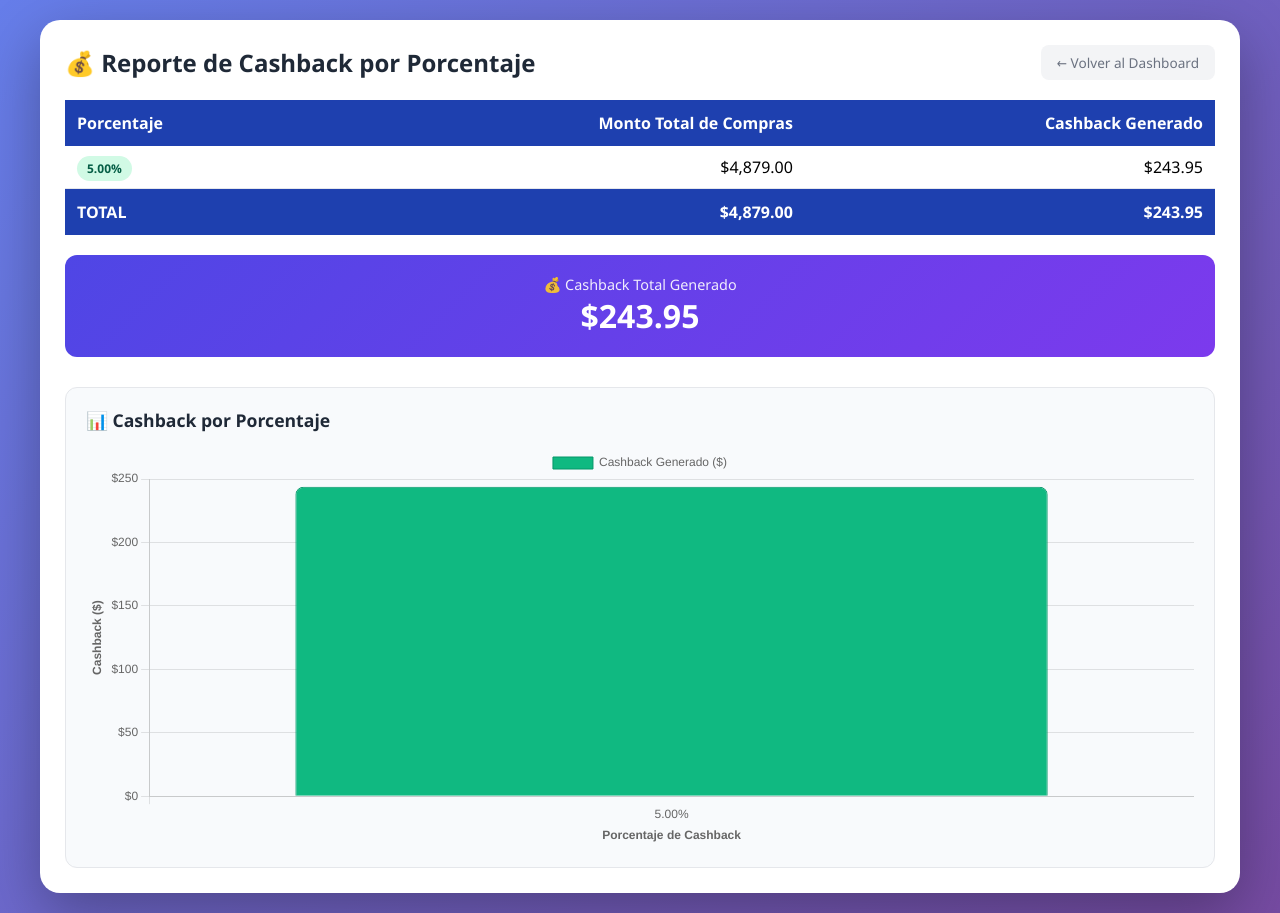
After one commit to gbad1973/control-tarjetas, a Django app: page /reporte/cashback/ in a window 1280 px wide. The commit adds this page. Run offline with Django 5.2, Linux system fonts and the light colour scheme; a user stored in the database is signed in; data comes from the database, SQL or seed files in the repository.

Commit message:
Reporte de Cashback simplificado y ordenado por porcentaje

```diff
--- a/controltarjetas/urls.py
+++ b/controltarjetas/urls.py
@@ -4,6 +4,7 @@ from django.urls import path
 from tarjetas_app import views
 from tarjetas_app.views_api import api_personas_tarjeta
 from tarjetas_app.views import exportar_excel_movimientos
+from tarjetas_app.views import reporte_cashback
 
 
 urlpatterns = [
@@ -53,6 +54,7 @@ urlpatterns = [
     path('reportes/cashback/', views.reporte_cashback_general, name='reporte_cashback_general'),
     path('reportes/deudas/', views.reporte_deudas, name='reporte_deudas'),
     path('tarjeta/<int:tarjeta_id>/movimientos/', views.movimientos_tarjeta, name='movimientos_tarjeta'),
+    path('reporte/cashback/', reporte_cashback, name='reporte_cashback'),
 
 
     # ESTO ES PARA EXPORTAR A EXCEL
--- a/tarjetas_app/models.py
+++ b/tarjetas_app/models.py
@@ -185,11 +185,23 @@ class Movimiento(models.Model):
         return 0
 
     # ===== MÉTODO SAVE CORREGIDO - ELIMINADA LA CREACIÓN AUTOMÁTICA =====
+    #def save(self, *args, **kwargs):
+    #    """Guarda el movimiento sin crear mensualidades automáticas"""
+    #    super().save(*args, **kwargs)
+
+        # Actualizar saldo de la tarjeta después de guardar
+    #    if hasattr(self, 'tarjeta') and self.tarjeta:
+    #        self.tarjeta.actualizar_saldo()
+
+
     def save(self, *args, **kwargs):
-        """Guarda el movimiento sin crear mensualidades automáticas"""
+        # Calcular cashback SOLO para compras NORMALES (NO a meses)
+        if self.tipo == 'COMPRA' and self.establecimiento and not self.es_a_meses:
+            self.monto_cashback = self.calcular_cashback()
+        elif self.tipo == 'COMPRA' and self.es_a_meses:
+            self.monto_cashback = 0  # ← Las compras a meses NO generan cashback
         super().save(*args, **kwargs)
 
-        # Actualizar saldo de la tarjeta después de guardar
         if hasattr(self, 'tarjeta') and self.tarjeta:
             self.tarjeta.actualizar_saldo()
 
--- a/tarjetas_app/templates/tarjetas_app/dashboard.html
+++ b/tarjetas_app/templates/tarjetas_app/dashboard.html
@@ -124,6 +124,10 @@
                     <a href="{% url 'nuevo_movimiento' %}" class="sidebar-action">
                         <span class="sidebar-icon">💰</span>
                         <span>Nuevo Movimiento</span>
+                    </a>
+                    <a href="{% url 'reporte_cashback' %}" class="sidebar-action">
+                        <span class="sidebar-icon">📊</span>
+                        <span>Reporte Cashback</span>
                     </a>
                 </div>
 
--- /dev/null
+++ b/tarjetas_app/templates/tarjetas_app/reporte_cashback.html
@@ -0,0 +1,199 @@
+
+<!DOCTYPE html>
+<html lang="es">
+<head>
+    <meta charset="UTF-8">
+    <meta name="viewport" content="width=device-width, initial-scale=1.0">
+    <title>Reporte de Cashback - Control de Tarjetas</title>
+    {% load humanize %}
+    <script src="https://cdn.jsdelivr.net/npm/chart.js"></script>
+    <style>
+        * { margin: 0; padding: 0; box-sizing: border-box; font-family: 'Segoe UI', Tahoma, Geneva, Verdana, sans-serif; }
+        body { background: linear-gradient(135deg, #667eea 0%, #764ba2 100%); min-height: 100vh; padding: 20px; }
+        .container { max-width: 1200px; margin: 0 auto; background: white; border-radius: 20px; box-shadow: 0 20px 60px rgba(0,0,0,0.3); padding: 25px; }
+        .header { display: flex; justify-content: space-between; align-items: center; margin-bottom: 20px; flex-wrap: wrap; gap: 10px; }
+        .header h1 { color: #1f2937; font-size: 1.5rem; font-weight: 600; }
+        .btn { padding: 8px 16px; border: none; border-radius: 8px; font-weight: 500; font-size: 0.85rem; cursor: pointer; text-decoration: none; display: inline-flex; align-items: center; gap: 6px; transition: all 0.2s ease; }
+        .btn-primary { background: linear-gradient(to right, #4f46e5, #7c3aed); color: white; }
+        .btn-secondary { background: #f3f4f6; color: #6b7280; }
+
+        /* Tabla */
+        table { width: 100%; border-collapse: collapse; margin-top: 20px; }
+        th { background: #1e40af; color: white; padding: 12px; text-align: left; }
+        td { padding: 10px 12px; border-bottom: 1px solid #e5e7eb; }
+        .text-right { text-align: right; }
+        .badge { padding: 4px 10px; border-radius: 20px; font-size: 0.75rem; font-weight: 600; }
+        .badge-success { background: #d1fae5; color: #065f46; }
+
+        /* Gráfica */
+        .chart-container {
+            margin-top: 30px;
+            padding: 20px;
+            background: #f8fafc;
+            border-radius: 12px;
+            border: 1px solid #e5e7eb;
+        }
+        .chart-container h3 {
+            color: #1f2937;
+            margin-bottom: 15px;
+            font-size: 1.1rem;
+        }
+        canvas {
+            max-height: 400px;
+        }
+
+        /* Total general */
+        .total-card {
+            background: linear-gradient(135deg, #4f46e5, #7c3aed);
+            color: white;
+            padding: 20px;
+            border-radius: 12px;
+            margin-top: 20px;
+            text-align: center;
+        }
+        .total-card .label {
+            font-size: 0.9rem;
+            opacity: 0.9;
+        }
+        .total-card .value {
+            font-size: 2rem;
+            font-weight: 700;
+        }
+
+        @media (max-width: 768px) {
+            table { font-size: 0.75rem; }
+            th, td { padding: 8px; }
+            .total-card .value { font-size: 1.5rem; }
+        }
+    </style>
+</head>
+<body>
+    <div class="container">
+        <div class="header">
+            <h1>💰 Reporte de Cashback por Porcentaje</h1>
+            <a href="{% url 'dashboard' %}" class="btn btn-secondary">
+                ← Volver al Dashboard
+            </a>
+        </div>
+
+        <!-- Tabla resumen por porcentaje -->
+        <table>
+            <thead>
+                <tr>
+                    <th>Porcentaje</th>
+                    <th class="text-right">Monto Total de Compras</th>
+                    <th class="text-right">Cashback Generado</th>
+                </tr>
+            </thead>
+            <tbody>
+                {% for item in reporte_porcentaje_ordenado %}
+                <tr>
+                    <td><span class="badge badge-success">{{ item.porcentaje }}%</span></td>
+                    <td class="text-right">${{ item.monto_total|floatformat:2|intcomma }}</td>
+                    <td class="text-right">${{ item.cashback|floatformat:2|intcomma }}</td>
+                </tr>
+                {% empty %}
+                <tr>
+                    <td colspan="3" style="text-align: center;">No hay datos de cashback</td>
+                </tr>
+                {% endfor %}
+            </tbody>
+            <tfoot style="background: #f3f4f6; font-weight: bold;">
+                <tr>
+                    <th>TOTAL</th>
+                    <th class="text-right">${{ total_monto|floatformat:2|intcomma }}</th>
+                    <th class="text-right">${{ total_cashback|floatformat:2|intcomma }}</th>
+                </tr>
+            </tfoot>
+        </table>
+
+        <!-- Tarjeta de total -->
+        <div class="total-card">
+            <div class="label">💰 Cashback Total Generado</div>
+            <div class="value">${{ total_cashback|floatformat:2|intcomma }}</div>
+        </div>
+
+        <!-- Gráfica de barras -->
+        <div class="chart-container">
+            <h3>📊 Cashback por Porcentaje</h3>
+            <canvas id="cashbackChart"></canvas>
+        </div>
+    </div>
+
+    <script>
+        // Datos para la gráfica
+        const porcentajes = [
+            {% for item in reporte_porcentaje_ordenado %}
+                "{{ item.porcentaje }}%",
+            {% endfor %}
+        ];
+
+        const cashbacks = [
+            {% for item in reporte_porcentaje_ordenado %}
+                {{ item.cashback }},
+            {% endfor %}
+        ];
+
+        // Colores para las barras
+        const colores = [
+            '#10b981', '#34d399', '#6ee7b7', '#a7f3d0', '#d1fae5',
+            '#059669', '#047857', '#065f46', '#064e3b', '#022c22'
+        ];
+
+        // Crear gráfica
+        const ctx = document.getElementById('cashbackChart').getContext('2d');
+        new Chart(ctx, {
+            type: 'bar',
+            data: {
+                labels: porcentajes,
+                datasets: [{
+                    label: 'Cashback Generado ($)',
+                    data: cashbacks,
+                    backgroundColor: colores.slice(0, porcentajes.length),
+                    borderColor: '#059669',
+                    borderWidth: 1,
+                    borderRadius: 8,
+                }]
+            },
+            options: {
+                responsive: true,
+                maintainAspectRatio: true,
+                plugins: {
+                    legend: {
+                        position: 'top',
+                    },
+                    tooltip: {
+                        callbacks: {
+                            label: function(context) {
+                                return 'Cashback: $' + context.raw.toLocaleString('es-MX', {minimumFractionDigits: 2});
+                            }
+                        }
+                    }
+                },
+                scales: {
+                    y: {
+                        beginAtZero: true,
+                        title: {
+                            display: true,
+                            text: 'Cashback ($)',
+                            font: { weight: 'bold' }
+                        },
+                        ticks: {
+                            callback: function(value) {
+                                return '$' + value.toLocaleString('es-MX');
+                            }
+                        }
+                    },
+                    x: {
+                        title: {
+                            display: true,
+                            text: 'Porcentaje de Cashback',
+                            font: { weight: 'bold' }
+                        }
+                    }
+                }
+            }
+        });
+    </script>
+</body>
+</html>
--- a/tarjetas_app/views.py
+++ b/tarjetas_app/views.py
@@ -997,6 +997,73 @@ def exportar_excel_movimientos(request, persona_id=None):
 
 # ========== REPORTES ==========
 @login_required
+def reporte_cashback(request):
+    """Reporte de cashback agrupado por porcentaje (ordenado de mayor a menor)"""
+    from django.db.models import Sum
+
+    # Reporte por porcentaje
+    reporte_porcentaje = {}
+
+    # Compras normales (NO a meses)
+    compras = Movimiento.objects.filter(
+        tipo='COMPRA',
+        es_a_meses=False,
+        establecimiento__isnull=False,
+        establecimiento__porcentaje_cashback__gt=0
+    ).select_related('establecimiento')
+
+    for c in compras:
+        pct = c.establecimiento.porcentaje_cashback
+        if pct not in reporte_porcentaje:
+            reporte_porcentaje[pct] = {
+                'monto_total': 0,
+                'cashback': 0,
+            }
+        reporte_porcentaje[pct]['monto_total'] += c.monto
+        reporte_porcentaje[pct]['cashback'] += c.monto_cashback
+
+    # Mensualidades
+    mensualidades = Movimiento.objects.filter(
+        tipo='MENSUALIDAD',
+        establecimiento__isnull=False,
+        establecimiento__porcentaje_cashback__gt=0
+    ).select_related('establecimiento')
+
+    for m in mensualidades:
+        pct = m.establecimiento.porcentaje_cashback
+        if pct not in reporte_porcentaje:
+            reporte_porcentaje[pct] = {
+                'monto_total': 0,
+                'cashback': 0,
+            }
+        reporte_porcentaje[pct]['monto_total'] += m.monto
+        reporte_porcentaje[pct]['cashback'] += m.monto_cashback
+
+    # Ordenar de mayor a menor porcentaje
+    reporte_porcentaje_ordenado = []
+    for pct in sorted(reporte_porcentaje.keys(), reverse=True):
+        data = reporte_porcentaje[pct]
+        reporte_porcentaje_ordenado.append({
+            'porcentaje': pct,
+            'monto_total': data['monto_total'],
+            'cashback': data['cashback'],
+        })
+
+    # Totales generales
+    total_monto = sum(d['monto_total'] for d in reporte_porcentaje_ordenado)
+    total_cashback = sum(d['cashback'] for d in reporte_porcentaje_ordenado)
+
+    context = {
+        'reporte_porcentaje_ordenado': reporte_porcentaje_ordenado,
+        'total_monto': total_monto,
+        'total_cashback': total_cashback,
+    }
+    return render(request, 'tarjetas_app/reporte_cashback.html', context)
+
+
+
+
+@login_required
 def reporte_cashback_persona(request, persona_id):
     return redirect('dashboard')
 
```
